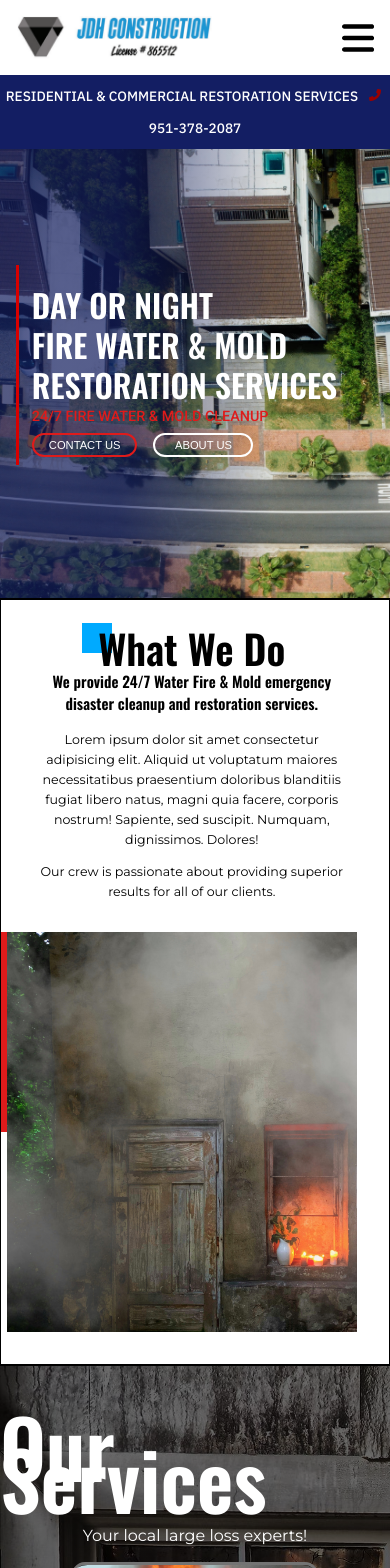
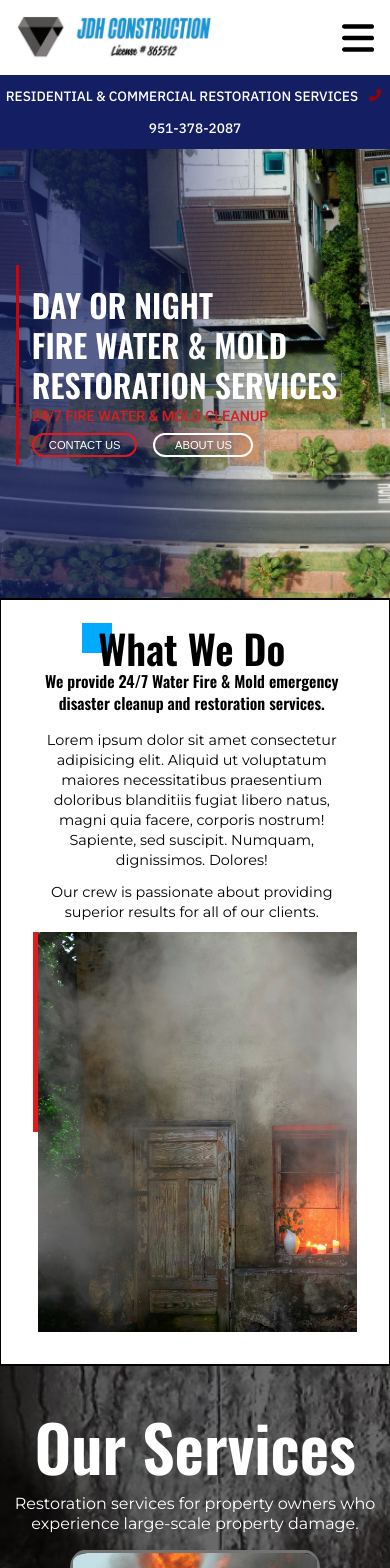
Before and after one commit to khale913/new-JDHconstruction, an Angular app: page / in a window 390 px wide. Shown: the top 1568 px of the page. Built offline with nearby package versions, Linux system fonts and the light colour scheme.

Commit message:
media queries for services

```diff
--- a/src/app/home/home.component.html
+++ b/src/app/home/home.component.html
@@ -59,7 +59,8 @@
   <div class="servicesText">
     <div class="servicesText-container">
       <h2 class="services-main-text">Our Services</h2>
-      <p class="services-main-subtext margin-bot">Your local large loss experts!</p>
+      <p class="services-main-subtext margin-bot">Restoration services for property owners who experience large-scale
+        property damage.</p>
       <div class="services-box-container space-bot">
         <div class="services-box">
           <div class="box-img fire"></div>
@@ -92,14 +93,14 @@
           </div>
         </div>
         <div class="services-box">
-          <div class="box-img water"></div>
+          <div class="box-img biohaz"></div>
           <div class="box-content">
             <h2 class="service-title">Biohazard Cleanup</h2>
             <p class="service-learn">Learn More ></p>
           </div>
         </div>
         <div class="services-box">
-          <div class="box-img mold"></div>
+          <div class="box-img commercial"></div>
           <div class="box-content">
             <h2 class="service-title">Commercial Services</h2>
             <p class="service-learn">Learn More ></p>
--- a/src/app/home/home.component.scss
+++ b/src/app/home/home.component.scss
@@ -318,6 +318,14 @@
   background-image: url('../../assets/images/fireImg.jpg');
 }
 
+.commercial {
+  background-image: url('../../assets/images/commercialImg.jpg');
+}
+
+.biohaz {
+  background-image: url('../../assets/images/biohazIMG.jpg');
+}
+
 .smoke {
   background-image: url('../../assets/images/smokeImg.jpg');
 }
@@ -363,12 +371,31 @@
   color: yellow;
   font-size: 1rem;
   font-family: 'Montserrat', sans-serif;
+  cursor: pointer;
 }
 
 @media screen and (max-width: 830px) {
 .services-box-container {
   flex-direction: column;
   align-items: center;
+}
+
+.what-we-img-container {
+  width: 100%;
+  height: auto;
+}
+
+.services-main-text {
+  text-align: center;
+  font-size: 4rem;
+}
+
+.services-main-subtext {
+  text-align: center;
+}
+
+.servicesImg {
+  height: 2200px;
 }
 
 .services-box {
@@ -431,7 +458,7 @@
   }
 
   .what-subhead {
-    font-size: .95rem;
+    font-size: 1rem;
     margin-bottom: 1rem;
   }
 
@@ -442,7 +469,7 @@
   }
 
   .informational-text {
-    font-size: .79rem;
+    font-size: .9rem;
   }
 
   .horizontal-line {
@@ -472,7 +499,7 @@
 }
 
 .what-we-img-container img {
-  margin-right: 2rem;
+  // margin-right: 2rem;
 }
 
 .horizontal-line {
```
Also changed, not shown: src/assets/images/biohazIMG.jpg (added), src/assets/images/commercialImg.jpg (added).
